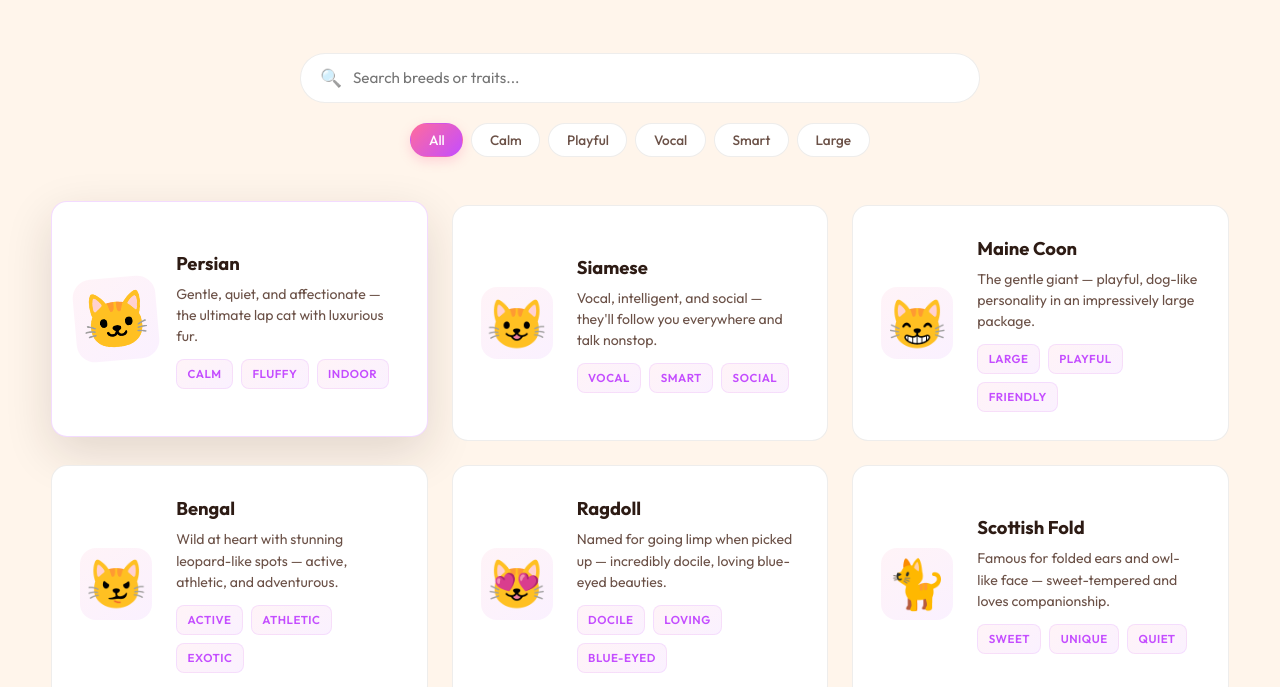
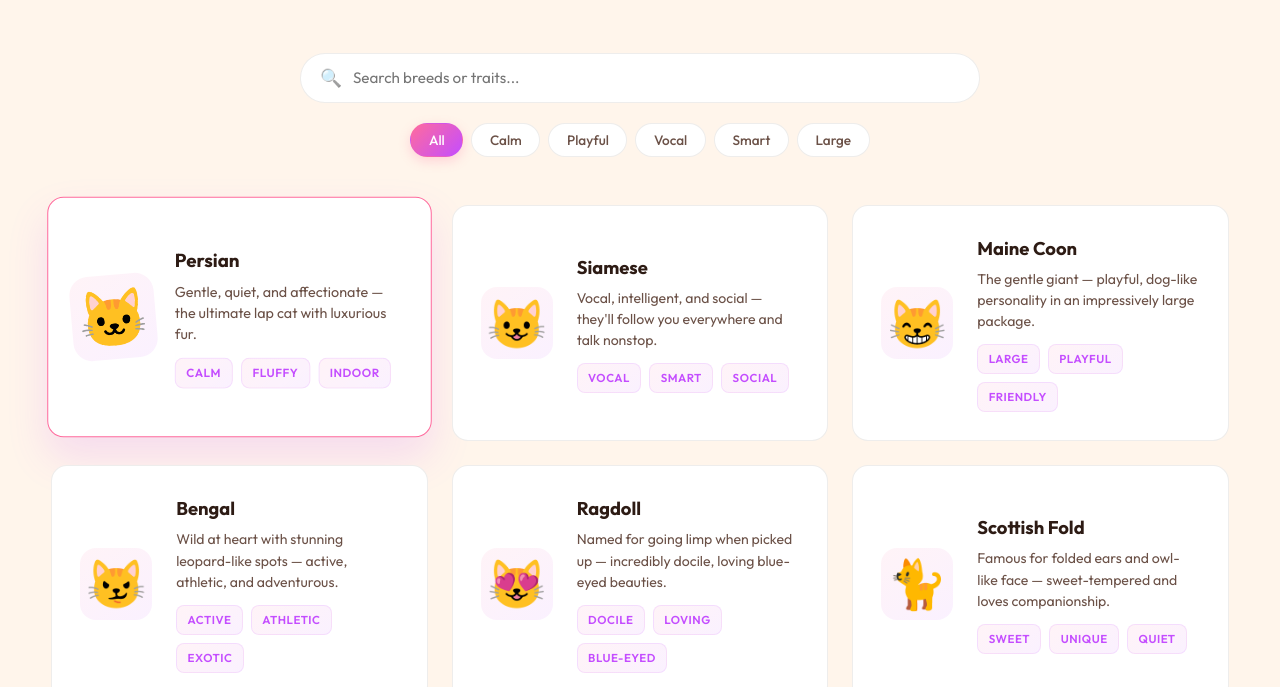
Before and after one commit to TAJAMUL11/Auto-committer, a plain HTML site: page features/cat-landing/index.html in a window 1280 px wide. In both pictures the pointer is over the element 239 px from the left and 2059 px from the top of the page. Shown: the part 1736-2423 px from the top of the page. Drawn offline with nearby package versions, Linux system fonts and the light colour scheme; a web font is replaced by a local one.

Commit message:
style: refine breed card hover scaling and dynamic micro-animations

```diff
--- a/features/cat-landing/style.css
+++ b/features/cat-landing/style.css
@@ -833,7 +833,7 @@ a {
   border: 1px solid var(--border-color);
   border-radius: var(--radius-md);
   cursor: pointer;
-  transition: all var(--transition-smooth);
+  transition: transform var(--transition-bounce), box-shadow var(--transition-smooth), border-color var(--transition-fast);
   opacity: 0;
   transform: translateY(30px);
 }
@@ -848,9 +848,9 @@ a {
 }
 
 .breed-card:hover {
-  transform: translateY(-4px);
-  box-shadow: var(--shadow-lg);
-  border-color: rgba(196, 77, 255, 0.2);
+  transform: translateY(-6px) scale(1.02);
+  box-shadow: 0 20px 40px rgba(196, 77, 255, 0.15);
+  border-color: var(--accent-1);
 }
 
 .breed-emoji {
```
